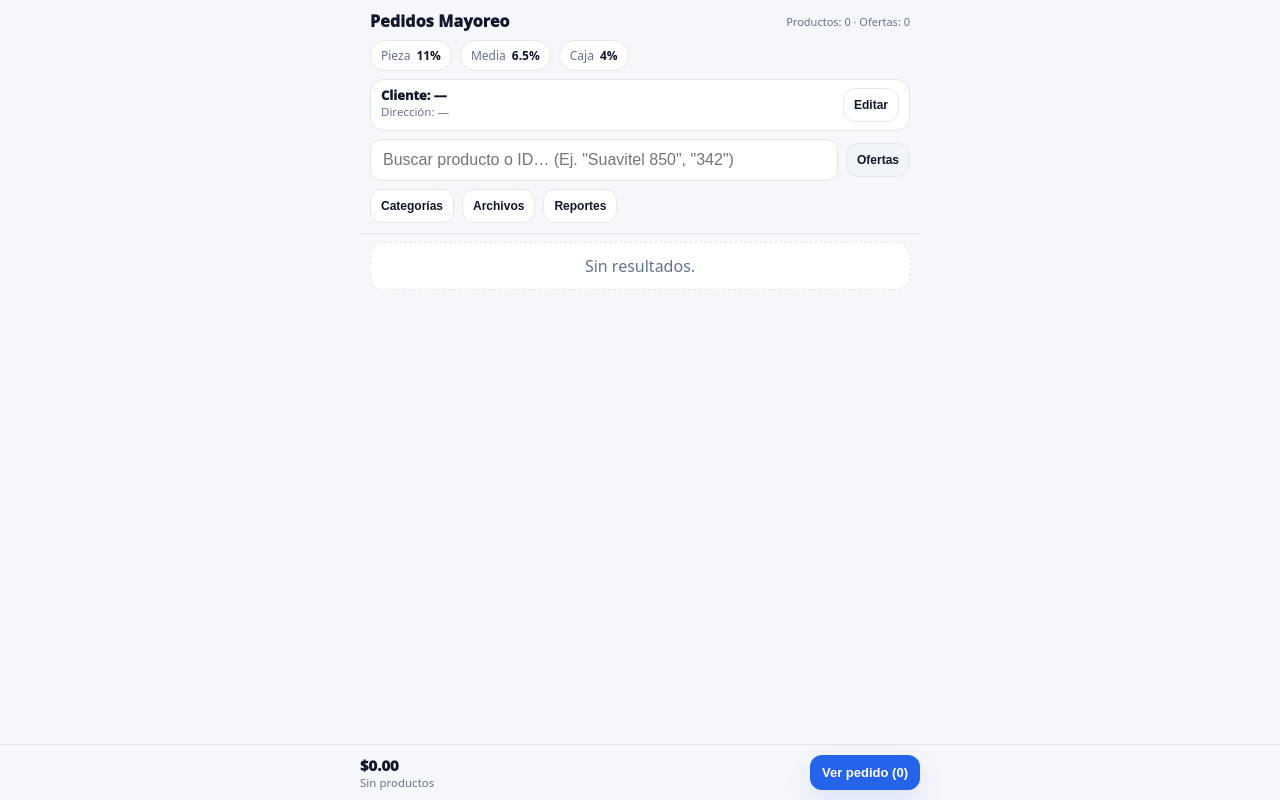
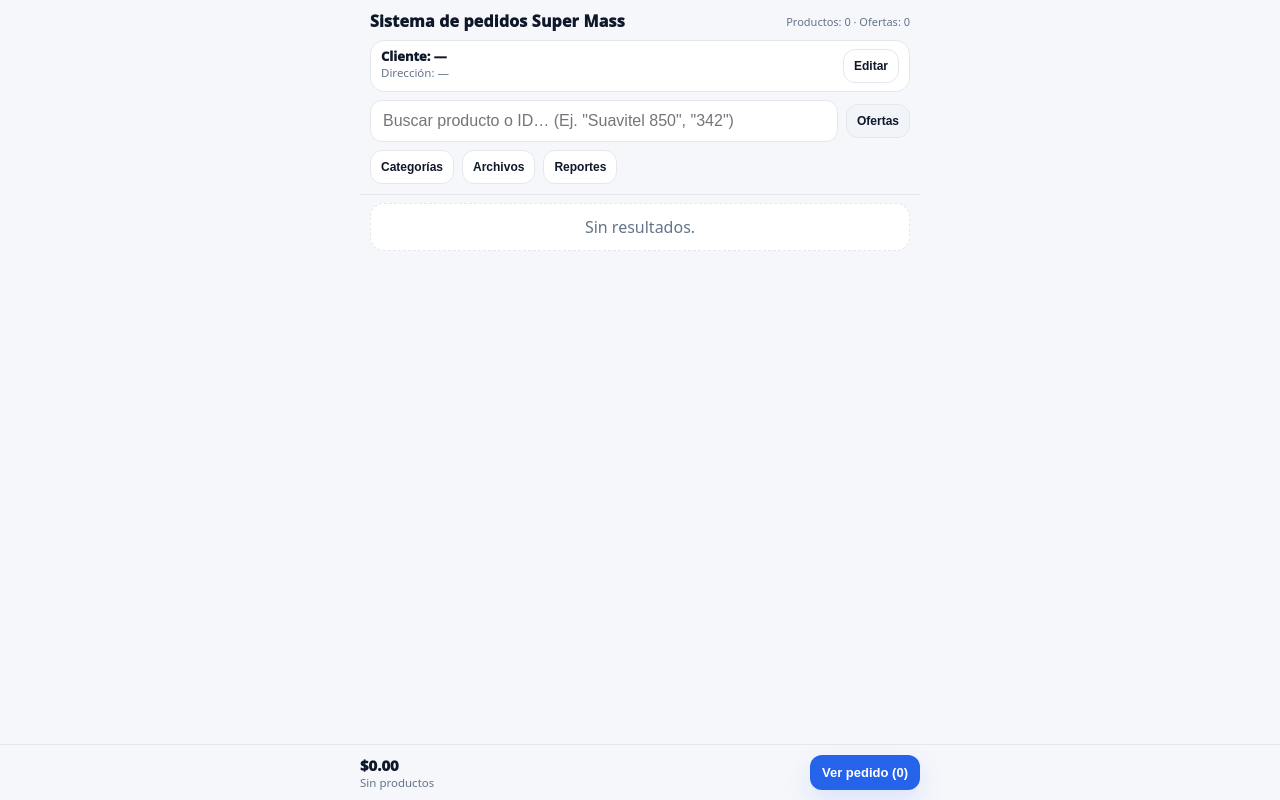
Before and after one commit to saulvs10/Sistema-de-pedidos-Mayoreo-, a plain HTML site: page index.html in a window 1280 px wide. Drawn offline with Linux system fonts and the light colour scheme.

```diff
--- a/index.html
+++ b/index.html
@@ -3,7 +3,7 @@
 <head>
   <meta charset="UTF-8" />
   <meta name="viewport" content="width=device-width, initial-scale=1, viewport-fit=cover" />
-  <title>Pedidos Mayoreo (Móvil)</title>
+  <title>Sistema de pedidos Super Mass</title>
   <style>
     :root{
       --bg:#f6f7fb; --card:#fff; --text:#0f172a; --muted:#64748b;
@@ -151,14 +151,8 @@
   <div class="app">
     <div class="top">
       <div class="brand">
-        <h1>Pedidos Mayoreo</h1>
+        <h1>Sistema de pedidos Super Mass</h1>
         <div class="mini" id="miniStat">Productos: 0 · Ofertas: 0</div>
-      </div>
-
-      <div class="row" style="margin-top:8px">
-        <span class="pill">Pieza <strong>11%</strong></span>
-        <span class="pill">Media <strong>6.5%</strong></span>
-        <span class="pill">Caja <strong>4%</strong></span>
       </div>
 
       <!-- Cliente SIEMPRE visible -->
@@ -1151,9 +1145,8 @@
     return rows;
   }
 
-  // 🔥 Reporte artículos mejorado (utilidad $ + % + participación + cantidades)
   function buildArticulosRows(){
-    const map=new Map(); // key = id||desc
+    const map=new Map();
     for(const ped of pedidosConfirmados){
       for(const it of (ped.items||[])){
         const key = String(it.id)+"||"+String(it.descripcion);
@@ -1177,7 +1170,7 @@
 
     const out=temp.map(r=>{
       const util=r.ventas-r.costo;
-      const margen = r.ventas>0 ? (util/r.ventas) : 0; // % utilidad del artículo
+      const margen = r.ventas>0 ? (util/r.ventas) : 0;
       const precioProm = r.unidades>0 ? (r.ventas/r.unidades) : 0;
       const partVentas = totalVentas>0 ? (r.ventas/totalVentas) : 0;
       const partUtil   = totalUtilidad!==0 ? (util/totalUtilidad) : 0;
@@ -1265,7 +1258,6 @@
       ].join(","));
     }
 
-    // Línea final con totales (opcional, útil en Excel)
     lines.push([
       "", "TOTALES", "",
       "",
```
